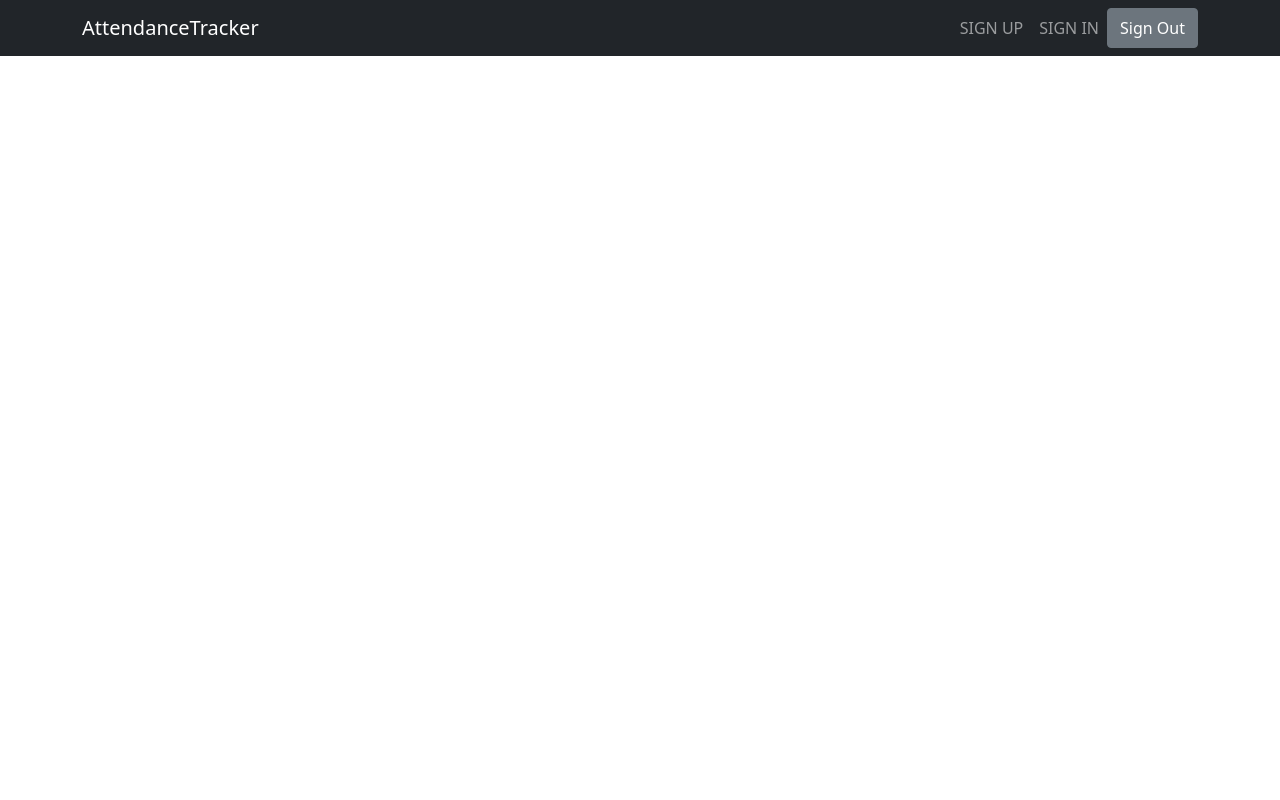
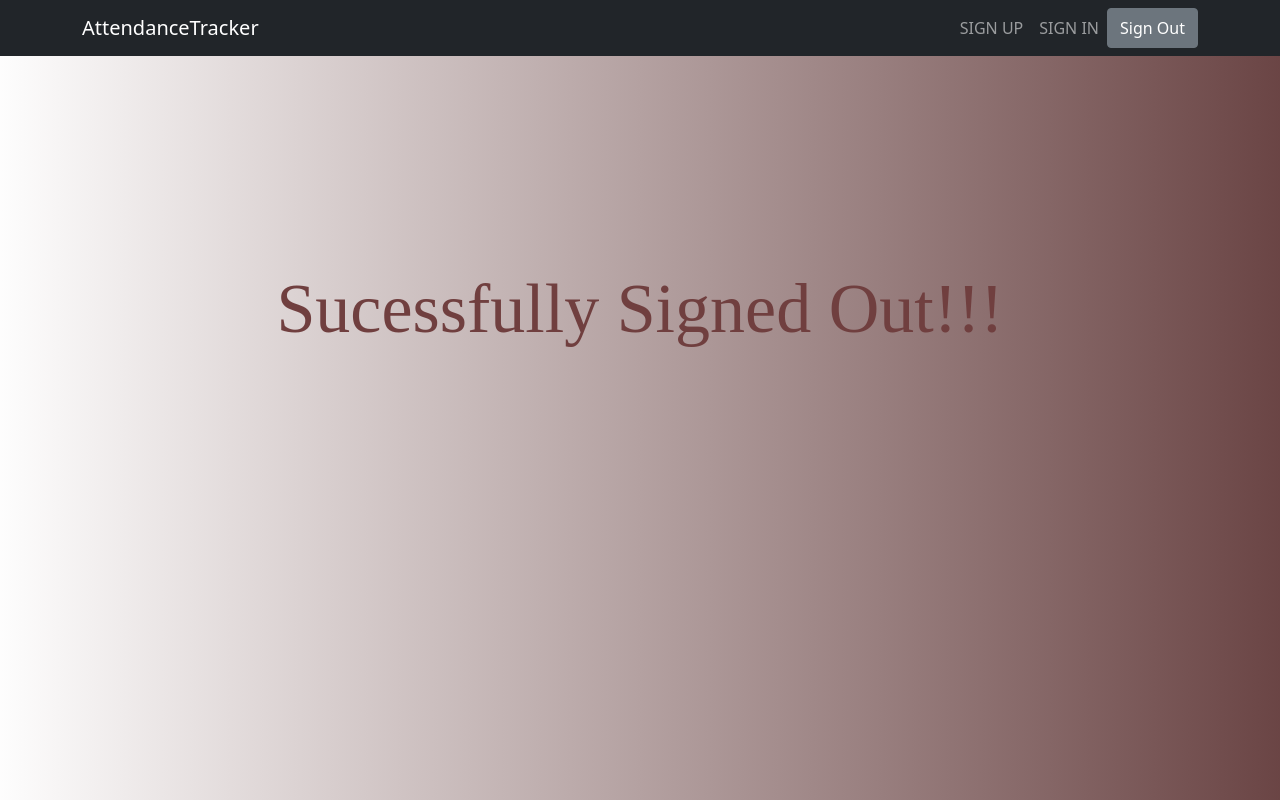
Before and after one commit to ec865/attendance_tracker, a React (Create React App) app: page /signout in a window 1280 px wide. Shown: the top 800 px of the page. Built offline with nearby package versions, Linux system fonts and the light colour scheme.

Commit message:
could'nt slove the radio button issue

```diff
--- a/src/App.js
+++ b/src/App.js
@@ -10,6 +10,7 @@ import Menu from './components/Menu';
 import Con1 from './pages/Con1';
 import LastPage from './pages/LastPage';
 import sucess from './pages/sucess';
+import signout from './pages/signout';
 import Dashboard from './pages/Dashboard';
 import DashBoardCon1 from './pages/DashBoardCon1';
 import { getRole } from './utils/index.js';
@@ -47,26 +48,16 @@ function App() {
               <Switch>
                 <Route exact path="/" component={Landing} />
                 <Route exact path="/SignIn" component={SignIn} />
-                {/* {userRole === 0 && <div> */}
-
                   <Route exact path="/Contents" component={Contents} />
                   <Route exact path="/Contents/:event_id" component={Con1} />
                   <Route exact path="/LastPage" component={LastPage} />
-
-                {/* </div>} */}
-
-                <Route exact path="/SignUp" component={SignUp} />
-
-
-
-
-                {/* {userRole === 1 && <div> */}
-
+                  <Route exact path="/SignUp" component={SignUp} />
                   <Route exact path="/dashboard" component={Dashboard} />
                   <Route exact path="/dashBoard/:DashBoard_event_id" component={DashBoardCon1} />
                   <Route exact path="/sucess" component={sucess} />
+                  <Route exact path="/signout" component={signout} />
 
-                {/* </div>} */}
+
 
               </Switch>
             </Suspense>
--- a/src/components/DashBoardCom.jsx
+++ b/src/components/DashBoardCom.jsx
@@ -22,9 +22,6 @@ const validationSchema = Yup.object().shape({
 
 
 const DashBoardCom = () => {
-
-
-
 
     // const [passcode, setpasscode] = useState("")
     const [selectedCourse, setselectedCourse] = useState()
@@ -63,7 +60,6 @@ const DashBoardCom = () => {
     const {
         register,
         handleSubmit,
-        formState: {},
     } = useForm({
         resolver: yupResolver(validationSchema),
         mode: 'onBlur',
@@ -156,7 +152,7 @@ const DashBoardCom = () => {
                 </Modal.Header>
                 <Modal.Body>Are you Sure,you want to delete {selectedCourse&&selectedCourse.event_name}</Modal.Body>
 
-                <div><Button onClick={()=>handlEventDelete(selectedCourse.event_id)} style={{ width: "20%", backgroundColor: "#703F3F" }}>
+                <div  className='ml-2 pl-2'><Button onClick={()=>handlEventDelete(selectedCourse.event_id)} style={{ width: "20%", backgroundColor: "#703F3F"}}>
                 Confirm
                 </Button>
                 </div>
--- a/src/components/Menu.jsx
+++ b/src/components/Menu.jsx
@@ -5,7 +5,7 @@ import { removeAccessToken } from '../utils';
 
 const Menu = () => {
     const history = useHistory();
-    const handleSignOut = ()=>{ history.push("/");removeAccessToken() }
+    const handleSignOut = ()=>{ history.push("/signout");removeAccessToken() }
     return (
 
         <div>
@@ -20,7 +20,6 @@ const Menu = () => {
                         <Nav>
                             <Nav.Link href="/SignUp">SIGN UP</Nav.Link>
                             <Nav.Link href="/SignIn">SIGN IN</Nav.Link>
-
                             <Button onClick={handleSignOut} variant="secondary">Sign Out</Button>
                             {/* <Nav.Link href="/">SIGN OUT</Nav.Link> */}
 
--- a/src/pages/Con1.jsx
+++ b/src/pages/Con1.jsx
@@ -142,7 +142,7 @@ const Con1 = () => {
                                         <ToggleButton
                                             key={idx}
                                             id={`radio-${idx}`}
-                                            type="radio"
+                                            type="status"
                                             variant='outline-success'
                                             name="radio"
                                             value={radio.value}
@@ -154,6 +154,11 @@ const Con1 = () => {
                                     ))}
                                 </ButtonGroup>
                             </td>
+
+
+
+
+
 
                             <td>
 
@@ -192,7 +197,7 @@ const Con1 = () => {
                 </thead>
                 <tbody>{attendancesData && attendancesData.map((v, i) => (
                     <tr key={i}>
-                        <td>{v.start_time} - {v.end_time}</td>
+                        <td>{v.start_time}--{v.end_time} </td>
                         <td>{v.description_name}</td>
                         <td>{v.status === "present" ? <p className="text-success">Present</p> : <p className="text-danger">Absent</p>}
                         </td>
--- a/src/pages/Landing.jsx
+++ b/src/pages/Landing.jsx
@@ -1,8 +1,21 @@
 
-import React from 'react'
+import React, { useEffect, useState } from 'react'
+import axios from 'axios'
 import '../index.css';
 import { Col, Row } from 'react-bootstrap';
 const Landing = () => {
+
+    const [event1Data, setevent1Data] = useState()
+    useEffect(() => {
+
+        axios.get(`https://attendance-backend-3my2gtpqya-ew.a.run.app`).then((res) => setevent1Data(res.data))
+
+
+    }, [])
+
+
+
+
     return (
 
         <div>
--- /dev/null
+++ b/src/pages/signout.jsx
@@ -0,0 +1,23 @@
+import React from 'react'
+import '../index.css';
+import { Col, Row } from 'react-bootstrap';
+
+
+
+export const signout = () => {
+    return (
+        <div >
+            <Row className='mb' >
+                <Col>
+                    <div className='bg' style={{ height: 1000 }}>
+                        <div className='con mt-5 pt-5 pb-5'><h1 className="text-center" > </h1></div>
+                        <div className='lp mt-5'><p className="text-center" > Sucessfully Signed Out!!!</p></div>
+
+                    </div>
+                </Col>
+
+            </Row>
+        </div>
+    )
+}
+export default signout
```
Also changed, not shown: src/index.css (line endings or trailing spaces).
